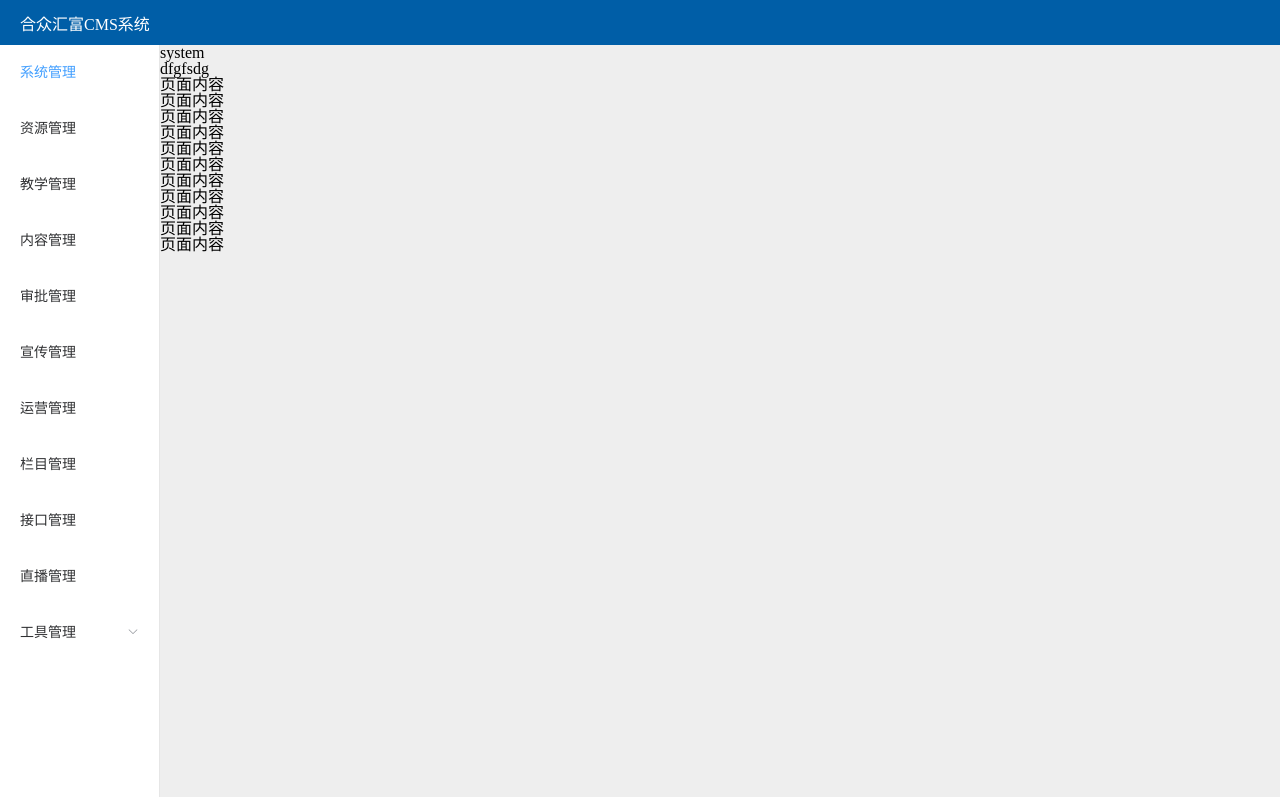
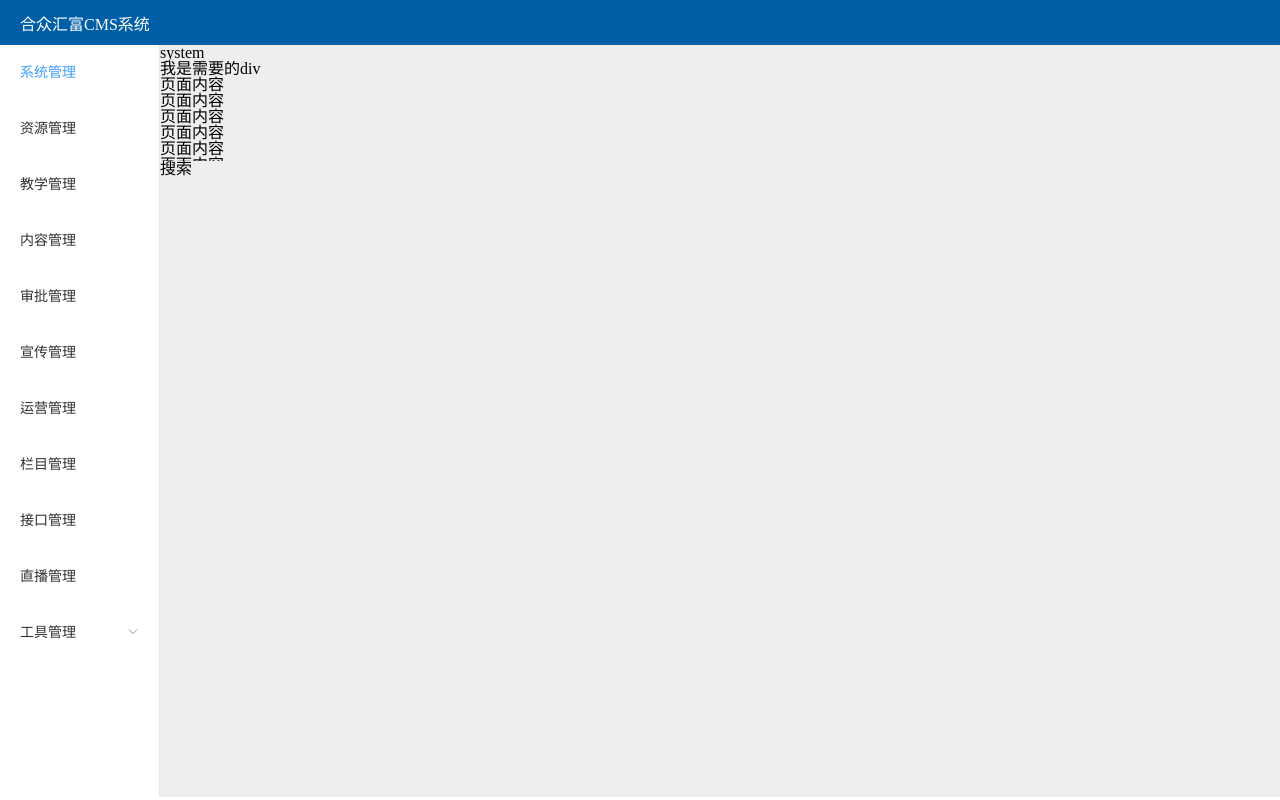
Before and after one commit to wuxihui/seed, a Vue app: page /#/system in a window 1280 px wide. Built offline with nearby package versions, Linux system fonts and the light colour scheme.

Commit message:
设置scrollTop

```diff
--- a/src/pages/System.vue
+++ b/src/pages/System.vue
@@ -2,8 +2,8 @@
   <div class="el-system">
       system
       <div class="box">
-        <ul>
-          <li @click="handleClick">dfgfsdg</li>
+        <ul id="mostUl">
+          <li>我是需要的div</li>
           <li>页面内容</li>
           <li>页面内容</li>
           <li>页面内容</li>
@@ -17,6 +17,7 @@
           <li>页面内容</li>
         </ul>
       </div>
+      <div class="search" @click="handleSearch">搜索</div>
   </div>
 </template>
 
@@ -24,15 +25,34 @@
  export default {
      name: "system",
      methods: {
-       handleClick(event) {
-          let el = event.currentTarget;
-          console.log(el);
+      handleSearch() {
+        let li = document.getElementById("mostUl").getElementsByTagName("li");
+        console.log(li);
+        for(let i=0; i<li.length; i++) {
+            let itemi = li[i];
+            let content = itemi.innerHTML;
+            let data = "我是需要的div";
+            if(content.trim() == data.trim()) {
+                console.log(888);
+                console.log(itemi);
+                let list = document.getElementById("mostUl").getElementsByTagName('li')[i].offsetTop;
+                let targetUl = document.querySelector(".box");
+                console.log(targetUl.scrollTop);
+                targetUl.scrollTop = list - 15;
+                console.log(list);
+                console.log(targetUl.scrollTop);
 
-       }
+            }
+        }
+
+      }
      }
  }
 </script>
 
 <style scoped lang="less">
-
+.box {
+  height: 100px;
+  overflow-y: auto;
+}
 </style>
```
